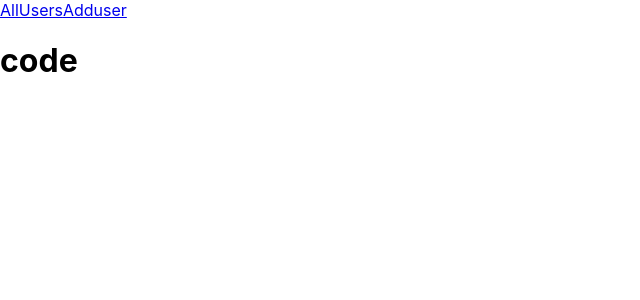
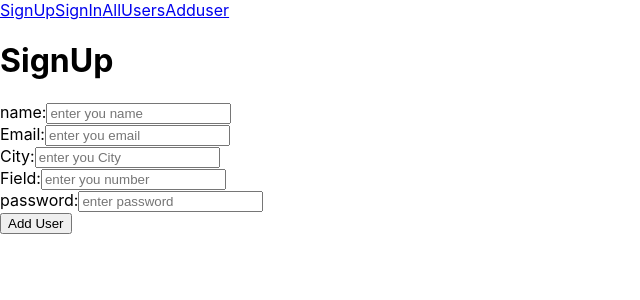
Before and after one commit to vaibhavapurva/project, a React (Create React App) app in the folder crud/: page / in a window 1280 px wide. Shown: the top 300 px of the page, without its empty margins (0-640 px from the left). Built offline with nearby package versions, Linux system fonts and the light colour scheme.

Commit message:
version 2 = 8/9/21

```diff
--- a/crud/src/App.js
+++ b/crud/src/App.js
@@ -1,5 +1,5 @@
 import NavBar from './Components/NavBar';
-import Code from './Components/Code';
+import SignUp from './Components/SignUp';
 import AllUsers from './Components/AllUsers';
 import AddUser from './Components/Adduser';
 import NotFound from './Components/NotFound';
@@ -9,16 +9,20 @@ import { createStore, applyMiddleware } from 'redux';
 import { Provider } from 'react-redux';
 import thunk from 'redux-thunk';
 import user from './reducer';
+import SignIn from './Components/SignIn';
 
 const store = createStore(user, applyMiddleware(thunk));
 function App() {
   return (
     <Provider store={store}>
       <BrowserRouter>
+            <Link to="/">SignUp</Link>
+            <Link to="/signin">SignIn</Link>
            <Link to="/all">AllUsers</Link>
             <Link to="/add">Adduser</Link>
         <Switch>
-        <Route exact path='/' component={Code}></Route>
+        <Route exact path='/' component={SignUp}></Route>
+        <Route exact path="/signin" component={SignIn}></Route>
         <Route exact path="/all" component={AllUsers}></Route>
         <Route exact path="/add" component={AddUser}></Route>
         <Route exact path="/edit/:id" component={EditUser}></Route>
--- a/crud/src/Components/AllUsers.jsx
+++ b/crud/src/Components/AllUsers.jsx
@@ -51,6 +51,7 @@ const AllUsers =()=>{
                             <td>{user.email}</td>
                             <td>{user.city}</td>
                             <td>{user.field}</td>
+                            <td>{user.password}</td>
                             <td> <button onClick={() => onClickRecord(user._id)}> Edit </button></td>
                             <td> <button variant="dark" onClick={() => onClickDelete(user._id)}> Delete </button></td>
                         </tr>
--- a/crud/src/Components/Code.jsx
+++ /dev/null
@@ -1,12 +0,0 @@
-
-
-const Code =()=>{
-    return(
-        <>
-        <h1> code</h1>
-        </>
-
-    )
-}
-
-export default Code;
--- a/crud/src/Components/EditUser.jsx
+++ b/crud/src/Components/EditUser.jsx
@@ -24,6 +24,8 @@ const EditUser =()=>{
         dispatch(requestGetUsersid(id));
     }, []);
     const users = useSelector((state => state.records));
+
+
     console.log("dtata com ",users);
 
     const onValueChange=(e)=>{
@@ -39,7 +41,7 @@ const EditUser =()=>{
         <>
             <h1> Edit User</h1>
             <form onSubmit={() => editUserDetails()} >
-                name:<input name="name"  defaultValue={users.name}type="text" placeholder="enter you name" onChange={(e)=>onValueChange(e)}/>
+                name:<input name="name"  value={users.name}type="text" placeholder="enter you name" onChange={(e)=>onValueChange(e)}/>
                 <br></br>
                 Email:<input name="email" type="email"defaultValue={users.email}  placeholder="enter you email " onChange={(e)=>onValueChange(e)} />
                 <br></br>
--- /dev/null
+++ b/crud/src/Components/SignIn.jsx
@@ -0,0 +1,41 @@
+
+import { useState } from "react";
+import { useHistory } from "react-router-dom";
+import { loginUser } from "../Service/api";
+
+const initialValues={
+    email:"",
+    password:"",
+}
+const SingIn =()=>{
+
+    const [login , setLogin] = useState(initialValues);
+    const { email , password} = login;
+     const history = useHistory()
+    const onValueChange=(e)=>{
+        setLogin({...login , [e.target.name]:e.target.value})
+
+    }
+    const addUserDetails = ()=>{
+         loginUser(login);
+        history.push('/all')
+    }
+    return(
+        <>
+        <h1> SignUp </h1>
+        <form onSubmit={() => addUserDetails()} >
+                Email:<input name="email" type="email"  placeholder="enter you email " onChange={(e)=>onValueChange(e)} value={email}/>
+                <br></br>
+                password:<input name="password" type="password" placeholder="enter password " onChange={(e)=>onValueChange(e)} value={password} />
+                <br>
+                </br>
+                <button onClick={()=> addUserDetails()}  variant="primary" type="submit" >Add User  </button>
+            </form>
+
+        </>
+
+
+    )
+}
+
+export default SingIn
--- /dev/null
+++ b/crud/src/Components/SignUp.jsx
@@ -0,0 +1,52 @@
+
+import { useState } from "react";
+import { useHistory } from "react-router-dom";
+import { addUser } from "../Service/api";
+
+const initialValues={
+    name:"",
+    email:"",
+    city:"",
+    field:"",
+    password:"",
+}
+
+
+const SignUp =()=>{
+
+    const [user , setUser] = useState(initialValues);
+    const {name, email, city , field , password} = user;
+    const history = useHistory()
+    const onValueChange=(e)=>{
+        setUser({...user , [e.target.name]:e.target.value})
+
+    }
+    const addUserDetails = ()=>{
+         addUser(user);
+        history.push('/signin')
+    }
+    return(
+        <>
+        <h1> SignUp </h1>
+        <form onSubmit={() => addUserDetails()} >
+                name:<input name="name" type="text" placeholder="enter you name" onChange={(e)=>onValueChange(e)} value={name}/>
+                <br></br>
+                Email:<input name="email" type="email"  placeholder="enter you email " onChange={(e)=>onValueChange(e)} value={email}/>
+                <br></br>
+                City:<input name="city" type="text"  placeholder="enter you City " onChange={(e)=>onValueChange(e)}value={city}/>
+                <br></br>
+                Field:<input name="field" type="text" placeholder="enter you number " onChange={(e)=>onValueChange(e)} value={field} />
+                <br></br>
+                password:<input name="password" type="password" placeholder="enter password " onChange={(e)=>onValueChange(e)} value={password} />
+                <br>
+                </br>
+                <button onClick={()=> addUserDetails()}  variant="primary" type="submit" >Add User  </button>
+            </form>
+
+        </>
+
+
+    )
+}
+
+export default SignUp
--- a/crud/src/Service/api.js
+++ b/crud/src/Service/api.js
@@ -42,6 +42,11 @@ export const addUser =async(user)=>{
     return await axios.post(`${url}/add`, user);
 }
 
+export const loginUser =async(login)=>{
+    console.log(login)
+    return await axios.post(`${url}/signin`, login);
+}
+
 
 export const editUser = async(id , user)=>{
     return await axios.put(`${url}/${id}`, user)
```
